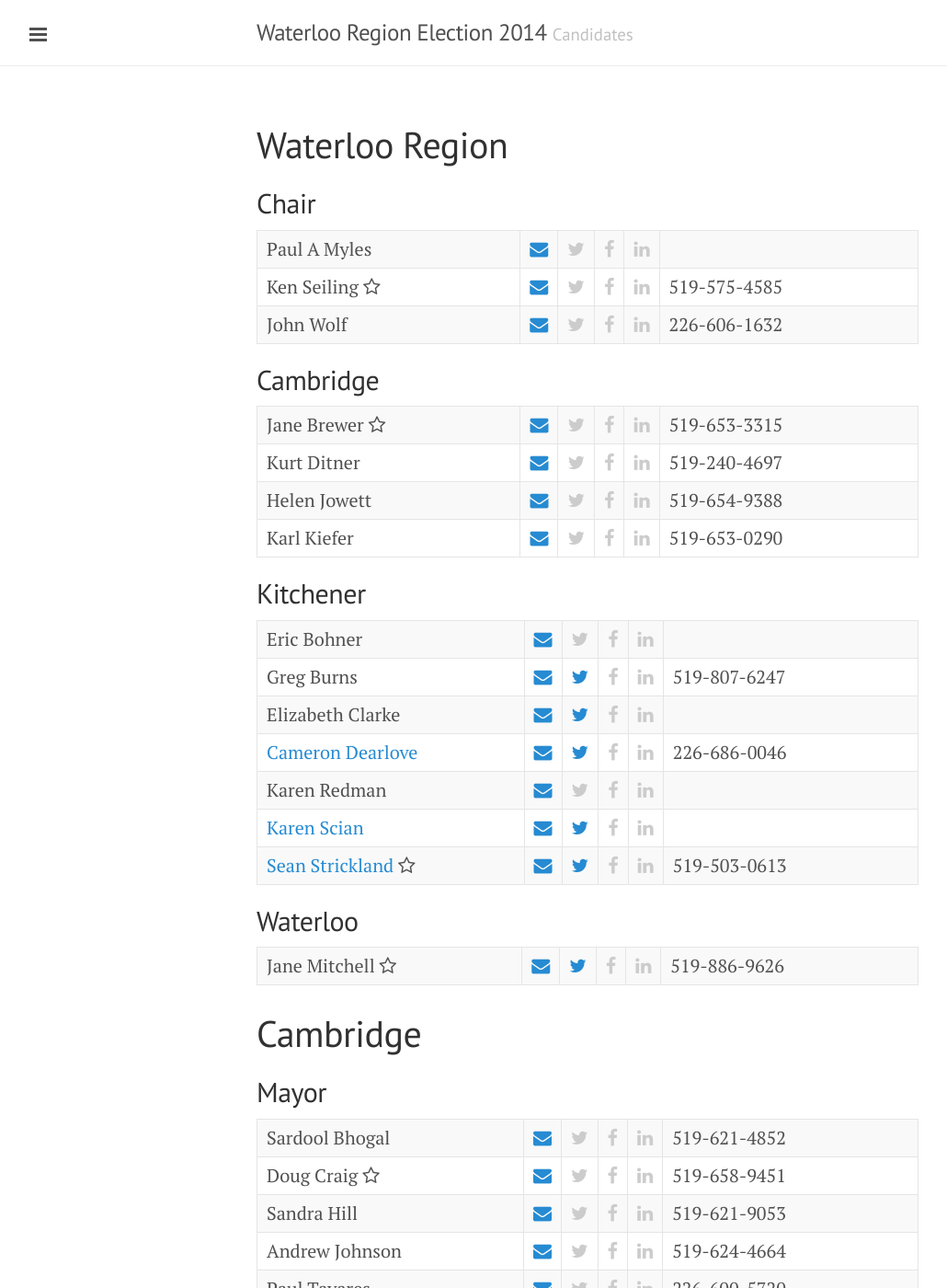
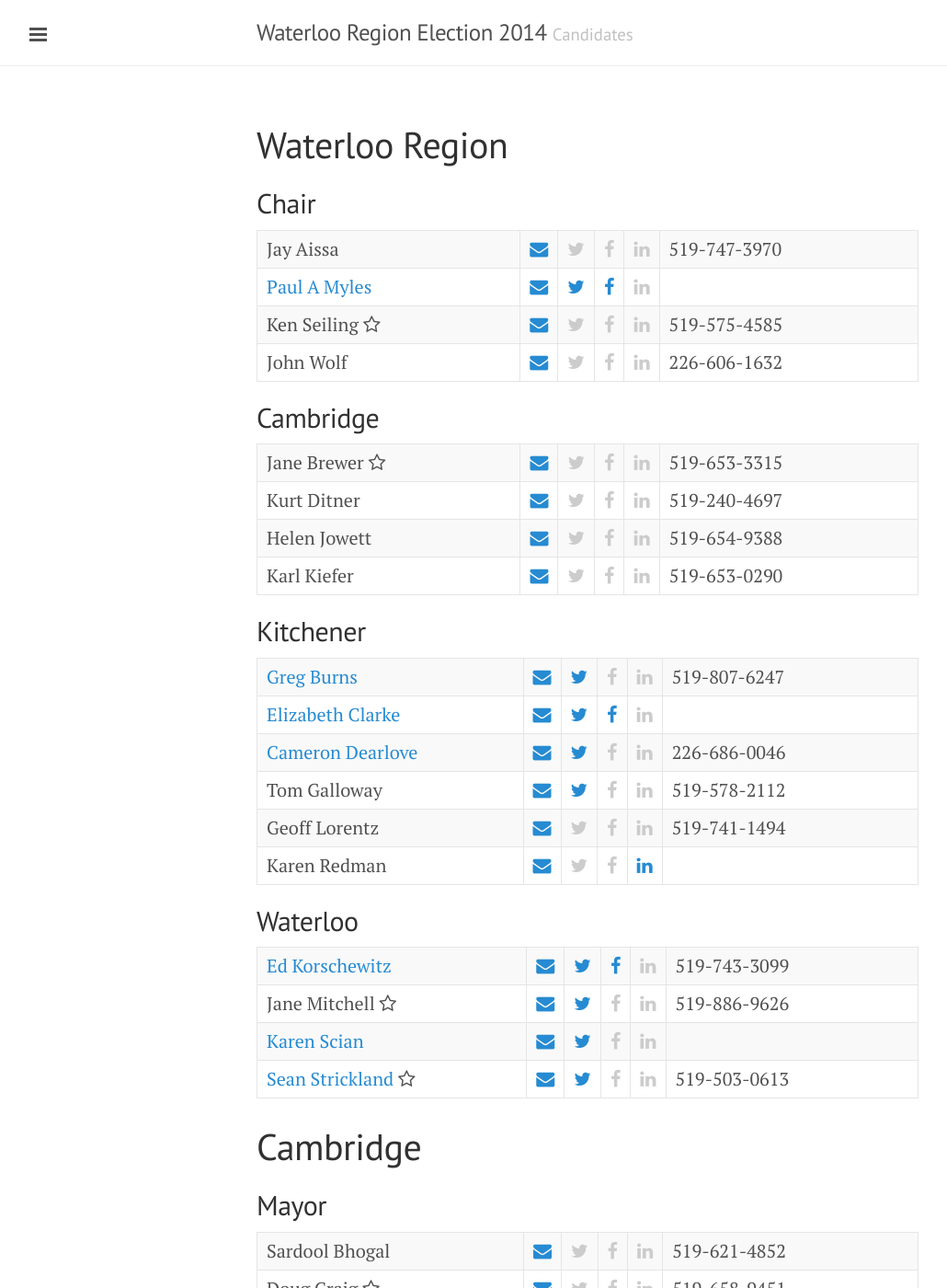
Before and after one commit to info-waterloo-region/election-2014, a Jekyll site: the page built from index.html, in a window 1280 px wide and 1400 px high. Shown: the whole window at 92% size, without its empty margins (1-1031 px from the left). Built offline with Jekyll 4.4.1, drawn with Linux system fonts in a browser that asks for light colours; nearby versions of some CDN libraries; Markdown is read by kramdown in place of the engine named in the settings; the list of posts is cut into pages by our own code; part of the change alters nothing that is shown.

```diff
--- a/_data/candidates.json
+++ b/_data/candidates.json
@@ -3,11 +3,21 @@
     "Chair": [
       {
         "Website": "",
+        "Candidate": "Jay Aissa",
+        "Twitter": "",
+        "LinkedIn": "",
+        "Phone": "519-747-3970",
+        "Facebook": "",
+        "Incumbent": "",
+        "Email": "jay@jayfencing.com"
+      },
+      {
+        "Website": "paulamyles4waterlooregionalchair.weebly.com",
         "Candidate": "Paul A Myles",
-        "Twitter": "",
+        "Twitter": "paulamyles2014",
         "LinkedIn": "",
         "Phone": "",
-        "Facebook": "",
+        "Facebook": "paulmyleswaterlooregionialchaircandidate",
         "Incumbent": "",
         "Email": "paulalexandermyles@gmail.com"
       },
@@ -76,17 +86,7 @@
     ],
     "Kitchener": [
       {
-        "Website": "",
-        "Candidate": "Eric Bohner",
-        "Twitter": "",
-        "LinkedIn": "",
-        "Phone": "",
-        "Facebook": "",
-        "Incumbent": "",
-        "Email": "eric.n.bohner@gmail.com"
-      },
-      {
-        "Website": "",
+        "Website": "www.gregburns.ca",
         "Candidate": "Greg Burns",
         "Twitter": "gregorytburns",
         "LinkedIn": "",
@@ -96,12 +96,12 @@
         "Email": "gregory.t.burns@gmail.com"
       },
       {
-        "Website": "",
+        "Website": "elizabethclarke-yourwaterloo.weebly.com",
         "Candidate": "Elizabeth Clarke",
         "Twitter": "ECatYW",
         "LinkedIn": "",
         "Phone": "",
-        "Facebook": "",
+        "Facebook": "elizabethclarkeyourwaterloocouncillor",
         "Incumbent": "",
         "Email": "e-clarke@live.ca"
       },
@@ -117,13 +117,55 @@
       },
       {
         "Website": "",
+        "Candidate": "Tom Galloway",
+        "Twitter": "tomjgalloway14",
+        "LinkedIn": "",
+        "Phone": "519-578-2112",
+        "Facebook": "",
+        "Incumbent": "",
+        "Email": "tomjgalloway14@gmail.com"
+      },
+      {
+        "Website": "",
+        "Candidate": "Geoff Lorentz",
+        "Twitter": "",
+        "LinkedIn": "",
+        "Phone": "519-741-1494",
+        "Facebook": "",
+        "Incumbent": "",
+        "Email": "geoff.lorentz@rogers.com"
+      },
+      {
+        "Website": "",
         "Candidate": "Karen Redman",
         "Twitter": "",
-        "LinkedIn": "",
+        "LinkedIn": "pub/karen-redman/26/7b3/99b",
         "Phone": "",
         "Facebook": "",
         "Incumbent": "",
         "Email": "redman.mom@gmail.com"
+      }
+    ],
+    "Waterloo": [
+      {
+        "Website": "edkorschewitz.ca",
+        "Candidate": "Ed Korschewitz",
+        "Twitter": "ed_korschewitz",
+        "LinkedIn": "",
+        "Phone": "519-743-3099",
+        "Facebook": "ed.korschewitz",
+        "Incumbent": "",
+        "Email": "ed@edkorschewitz.ca"
+      },
+      {
+        "Website": "",
+        "Candidate": "Jane Mitchell",
+        "Twitter": "janemitchell",
+        "LinkedIn": "",
+        "Phone": "519-886-9626",
+        "Facebook": "",
+        "Incumbent": "Incumbent",
+        "Email": "janemitchell@rogers.com"
       },
       {
         "Website": "karenscian.ca",
@@ -144,18 +186,6 @@
         "Facebook": "",
         "Incumbent": "Incumbent",
         "Email": "sean@seanstrickland.com"
-      }
-    ],
-    "Waterloo": [
-      {
-        "Website": "",
-        "Candidate": "Jane Mitchell",
-        "Twitter": "janemitchell",
-        "LinkedIn": "",
-        "Phone": "519-886-9626",
-        "Facebook": "",
-        "Incumbent": "Incumbent",
-        "Email": "janemitchell@rogers.com"
       }
     ]
   },
```
